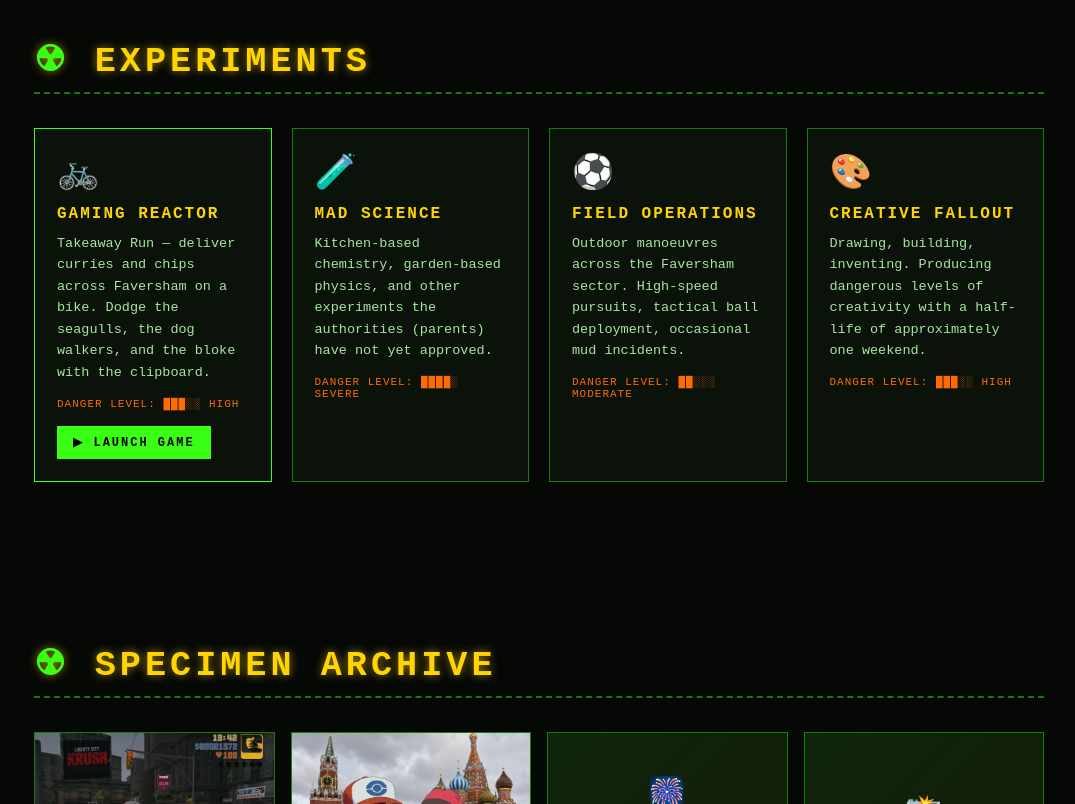
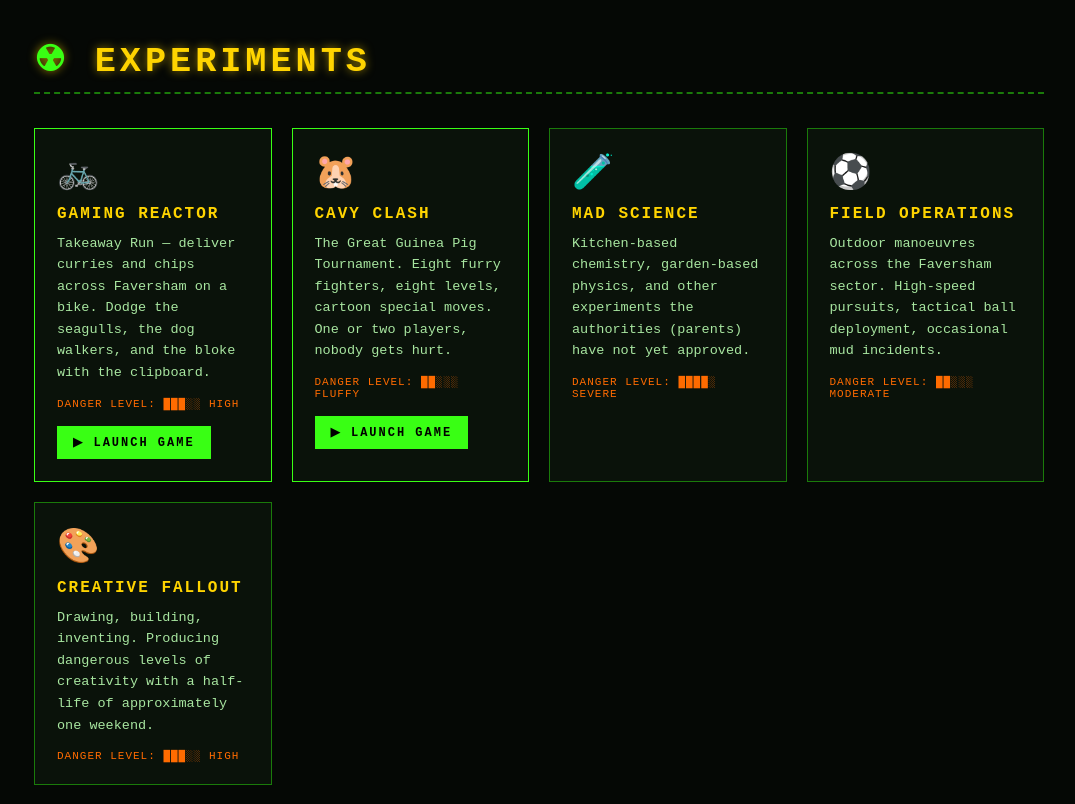
Before and after one commit to stuart-ops/elijahinfaversham, a plain HTML site: page index.html in a window 1280 px wide. Shown: the part 1440-2244 px from the top of the page, without its empty margins (101-1176 px from the left). Drawn offline with Linux system fonts and the light colour scheme.

Commit message:
Link Cavy Clash from the Experiments section

```diff
--- a/index.html
+++ b/index.html
@@ -476,6 +476,13 @@
         <div class="danger-level">DANGER LEVEL: ███░░ HIGH</div>
         <div class="play-cta">▶ Launch game</div>
       </a>
+      <a class="card card-link" href="cavy-clash.html">
+        <span class="card-icon">🐹</span>
+        <h3>Cavy Clash</h3>
+        <p>The Great Guinea Pig Tournament. Eight furry fighters, eight levels, cartoon special moves. One or two players, nobody gets hurt.</p>
+        <div class="danger-level">DANGER LEVEL: ██░░░ FLUFFY</div>
+        <div class="play-cta">▶ Launch game</div>
+      </a>
       <div class="card">
         <span class="card-icon">🧪</span>
         <h3>Mad Science</h3>
```
